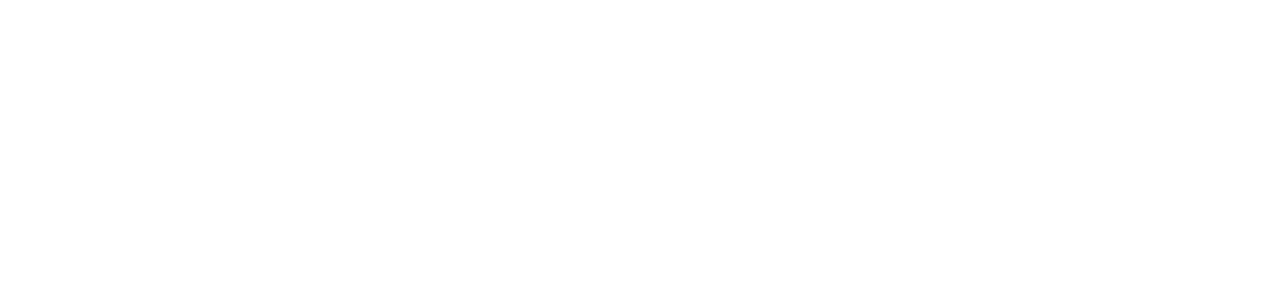
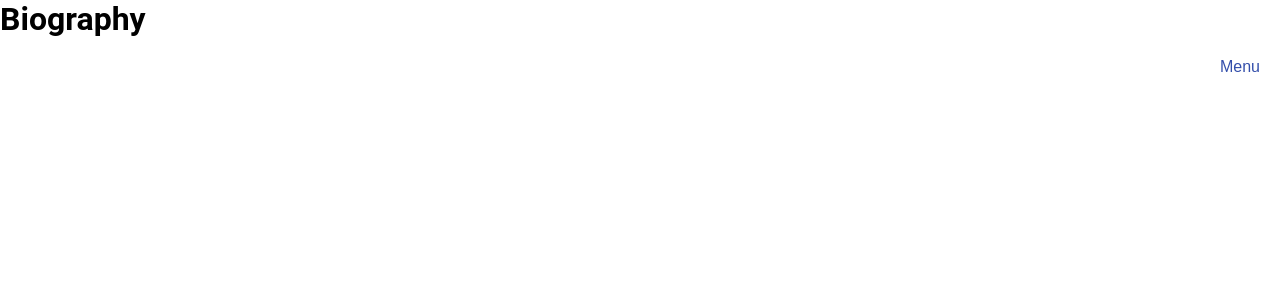
Before and after one commit to Adotel15/piano-duo-project, a React (Vite) app in the folder web/: page /Biography in a window 1280 px wide. Before the commit this address had no page. Shown: the top 300 px of the page. Built offline with nearby package versions, Linux system fonts and the light colour scheme.

Commit message:
PD-86968hbnn index routes updated

```diff
--- a/web/src/routes/index.tsx
+++ b/web/src/routes/index.tsx
@@ -4,6 +4,10 @@ import Contact from '../pages/Contact/Contact';
 import Home from '../pages/Home/Home';
 import Media from '../pages/Media/Media';
 import Reviews from '../pages/Reviews/Reviews';
+import Gallery from '../pages/Gallery/Gallery';
+import Music from '../pages/Music/Music';
+import Repertoire from '../pages/Repertoire/Repertoire';
+import Biography from '../pages/Biography/Biography';
 
 const AppRoutes = () =>
     <BrowserRouter>
@@ -12,6 +16,10 @@ const AppRoutes = () =>
             <Route path="media" element={<Media />} />
             <Route path="reviews" element={<Reviews />} />
             <Route path="contact" element={<Contact />} />
+            <Route path="gallery" element={<Gallery />}/>
+            <Route path="music" element={<Music />}/>
+            <Route path="Repertoire" element={<Repertoire />}/>
+            <Route path="Biography" element={<Biography />}/>
         </Routes>
     </BrowserRouter>
 ;
```
Also changed, not shown: web/src/pages/Repertoire/Repertoire.module.css (added), web/src/pages/Repertoire/Repertoire.tsx (renamed from web/src/pages/Repertorie/Repertoire.tsx).
